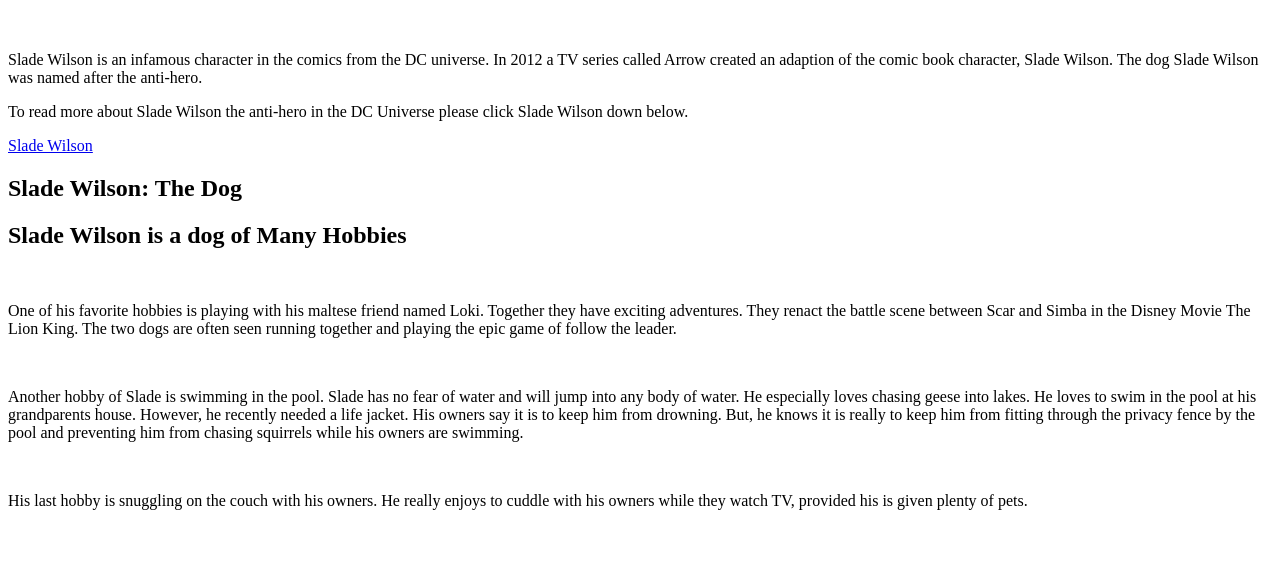
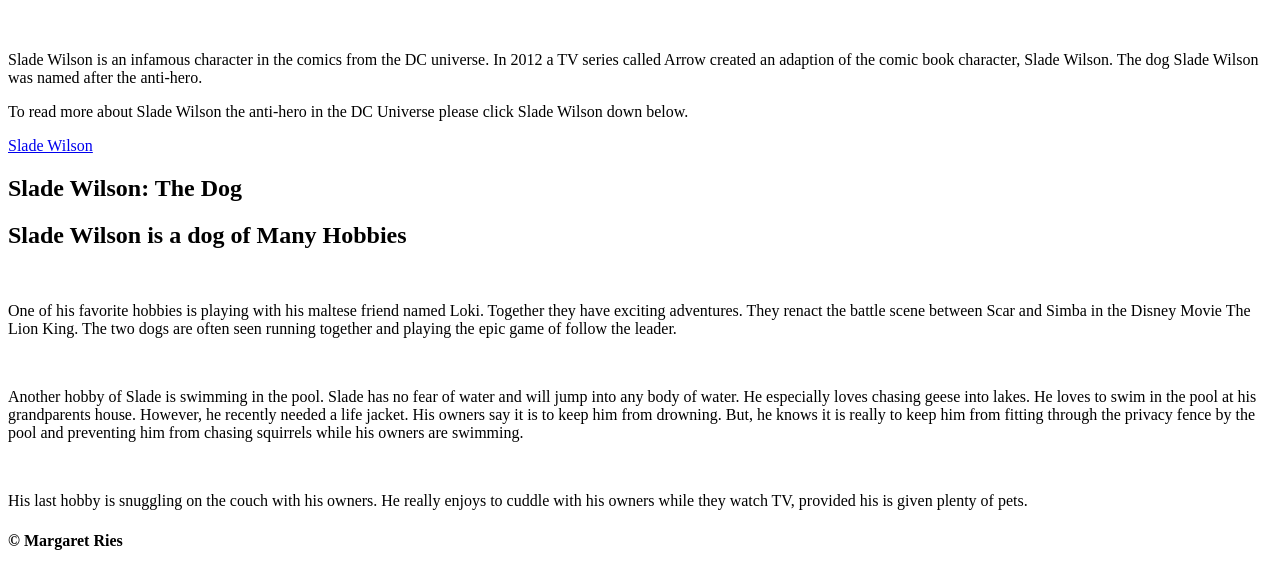
Before and after one commit to mries0/js-assignment-4-html-me-something-mries0, a website: page index.html in a window 1280 px wide. Shown: the part 200-788 px from the top of the page. Drawn offline with Linux system fonts and the light colour scheme.

Commit message:
added an entity

```diff
--- a/index.html
+++ b/index.html
@@ -11,11 +11,11 @@
         <header>
         <h1>Slade Wilson: An Anti-Hero in the DC Universe</h1>
            <image scr="images/deathstroke.jpg" width:"383px" height:"215px">
-        <p>Slade Wilson is an infamous character in the comics from the DC universe. In 2012 a TV series called Arrow created an adaption of the comic book character, Slade Wilson. The dog Slade Wilson was named after the anti-hero.</p>
-       <footer>
-       <div>
-  <p>To read more about Slade Wilson the anti-hero in the DC Universe please click Slade Wilson down below.</p>
-  <a href="https://www.dccomics.com/characters/deathstroke">Slade Wilson</a>
+<p>Slade Wilson is an infamous character in the comics from the DC universe. In 2012 a TV series called Arrow created an adaption of the comic book character, Slade Wilson. The dog Slade Wilson was named after the anti-hero.</p>
+<footer>
+<div>
+<p>To read more about Slade Wilson the anti-hero in the DC Universe please click Slade Wilson down below.</p>
+<a href="https://www.dccomics.com/characters/deathstroke">Slade Wilson</a>
 </footer>
 </article>
 <article>
@@ -29,5 +29,6 @@
 <p>His last hobby is snuggling on the couch with his owners. He really enjoys to cuddle with his owners while they watch TV, provided his is given plenty of pets.</p>
 </article>
       <main>
+         <h4>&copy; Margaret Ries</h4>
    </body>
 </html>
```
